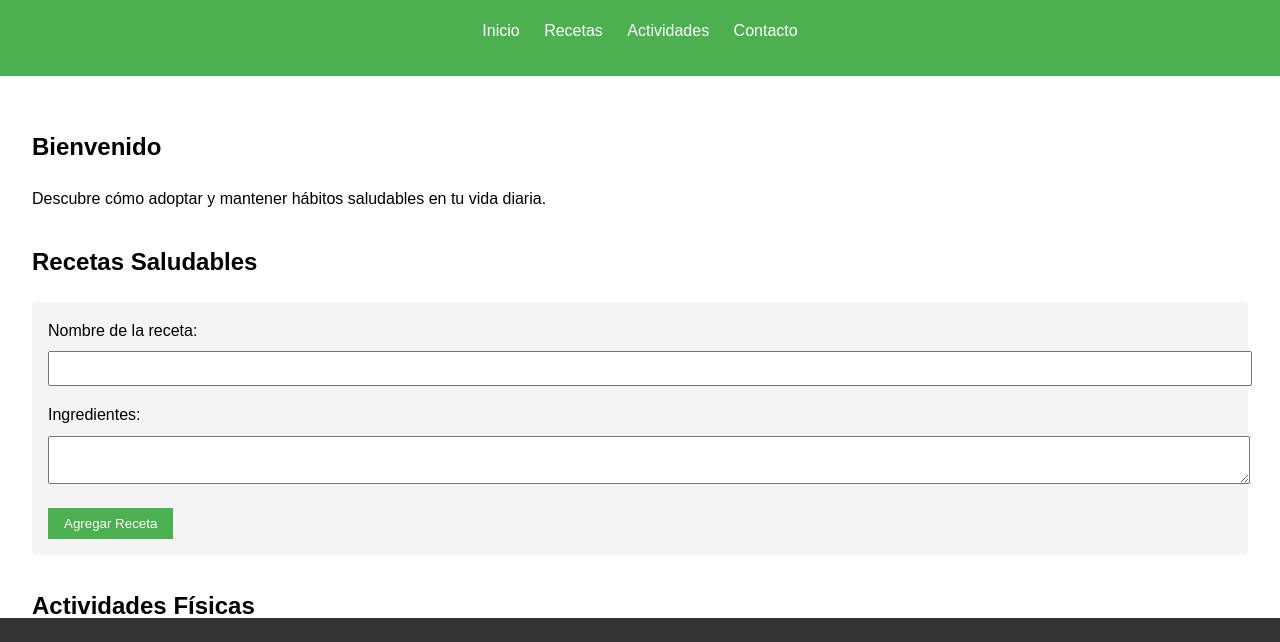
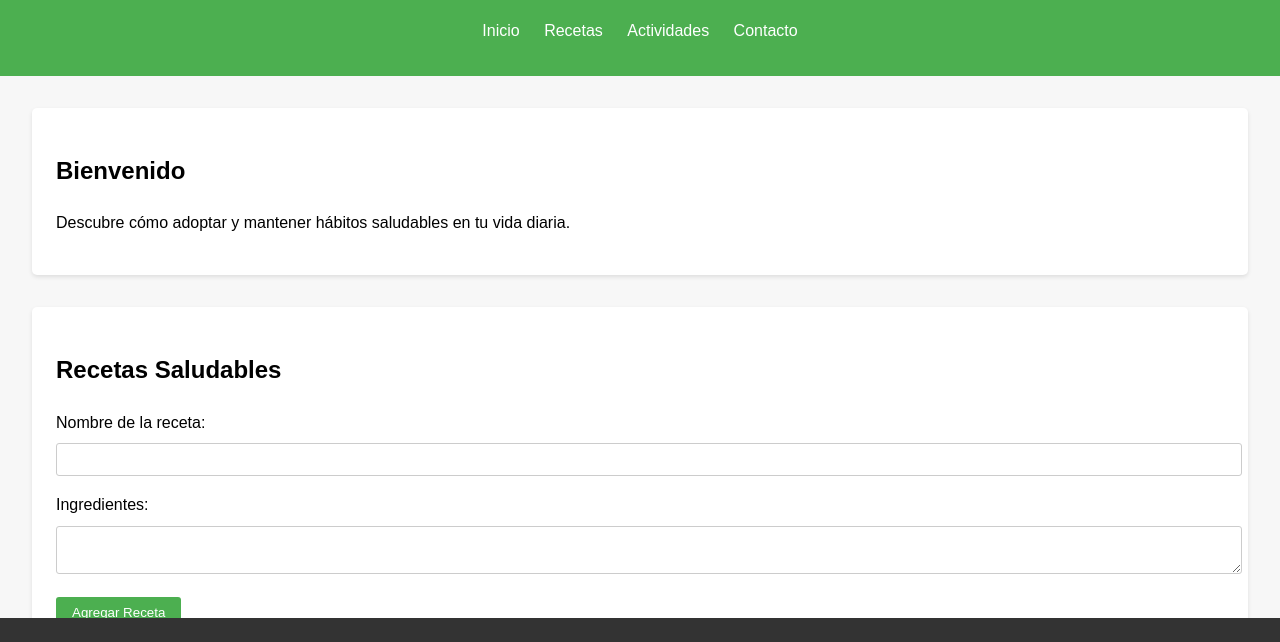
Before and after one commit to Fisi1992/PSP, a plain HTML site: page index.html in a window 1280 px wide. Shown: the part 92-734 px from the top of the page. Drawn offline with Linux system fonts and the light colour scheme.

Commit message:
Update styles.css

```diff
--- a/styles.css
+++ b/styles.css
@@ -1,10 +1,13 @@
+/* Estilos generales del cuerpo del documento */
 body {
     font-family: Arial, sans-serif;
     line-height: 1.6;
     margin: 0;
     padding: 0;
+    background-color: #f7f7f7;
 }
 
+/* Estilos del encabezado */
 header {
     background: #4CAF50;
     color: white;
@@ -12,6 +15,7 @@ header {
     text-align: center;
 }
 
+/* Estilos de la barra de navegación */
 nav ul {
     list-style: none;
     padding: 0;
@@ -27,29 +31,33 @@ nav ul li a {
     text-decoration: none;
 }
 
+/* Estilos del contenido principal */
 main {
     padding: 2rem;
 }
 
+/* Estilos de las secciones */
 section {
     margin-bottom: 2rem;
+    background-color: #fff;
+    padding: 1.5rem;
+    border-radius: 5px;
+    box-shadow: 0 2px 4px rgba(0, 0, 0, 0.1);
 }
 
-form {
-    background: #f4f4f4;
-    padding: 1rem;
-    border-radius: 5px;
-}
-
+/* Estilos del formulario */
 form label {
     display: block;
     margin-bottom: 0.5rem;
 }
 
-form input, form textarea {
+form input,
+form textarea {
     width: 100%;
     padding: 0.5rem;
     margin-bottom: 1rem;
+    border-radius: 3px;
+    border: 1px solid #ccc;
 }
 
 form button {
@@ -58,12 +66,14 @@ form button {
     border: none;
     padding: 0.5rem 1rem;
     cursor: pointer;
+    border-radius: 3px;
 }
 
 form button:hover {
     background: #45a049;
 }
 
+/* Estilos del pie de página */
 footer {
     background: #333;
     color: white;
```
